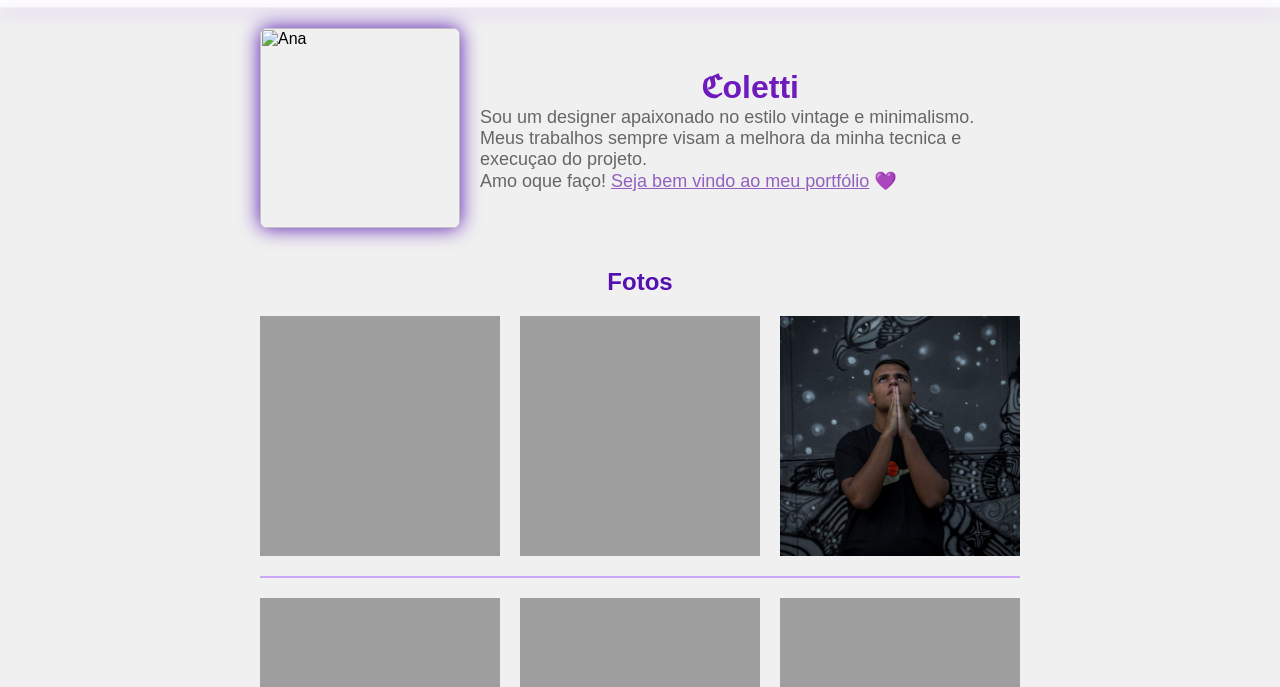
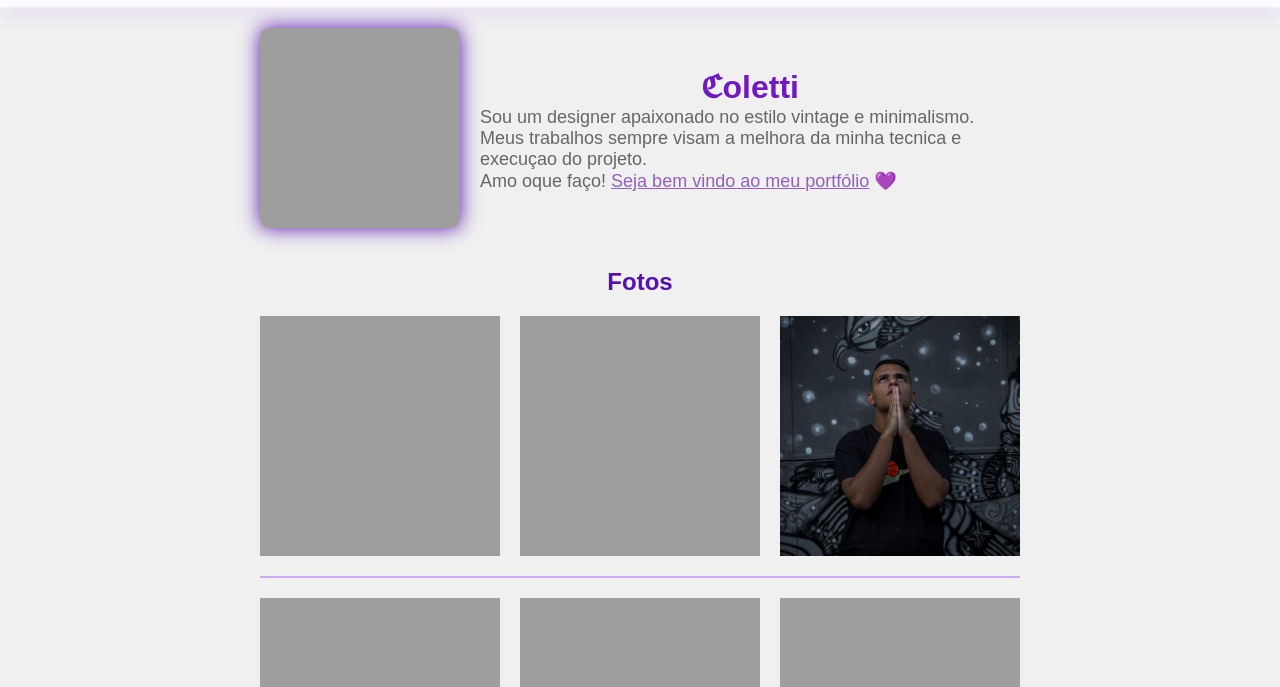
Before and after one commit to matheuscoletti08/Portfolio, a plain HTML site: page index.html in a window 1280 px wide. Shown: the part 113-800 px from the top of the page. Drawn offline with Linux system fonts and the light colour scheme; the site is published under a folder, as on GitHub Pages, so addresses that start at the root find nothing.

Commit message:
add resources

```diff
--- a/index.html
+++ b/index.html
@@ -33,7 +33,7 @@
         <main>
           <div class="container" id="home">
             <div class="profile">
-              <img src="/assets/profile.png" alt="Ana" class="profile-image" />
+              <img src="./assets/profile.png" alt="Ana" class="profile-image" />
               <div class="profile-info">
                 <h1 class="profile-name">ℭoletti</h1>
                 <p class="profile-bio">
```
